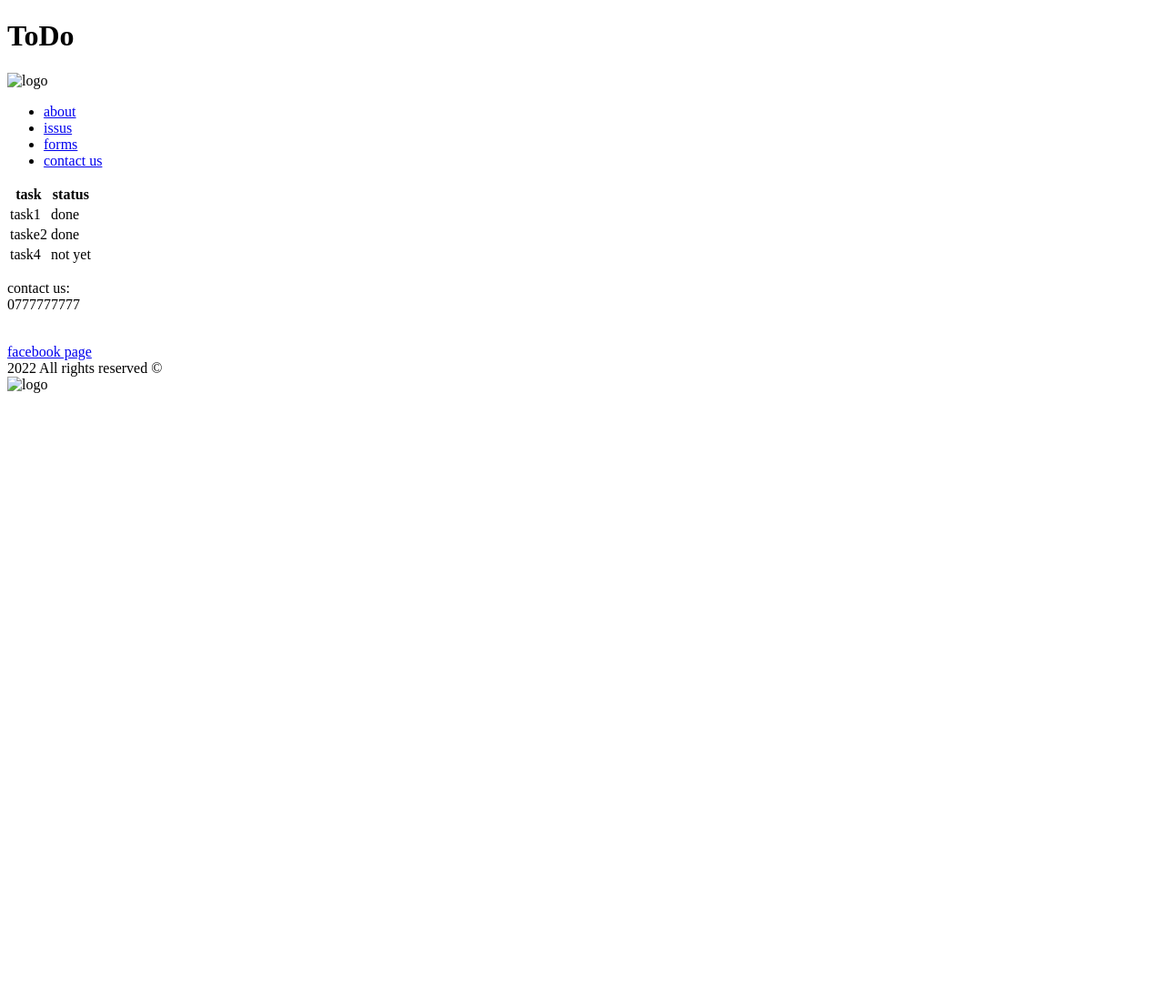
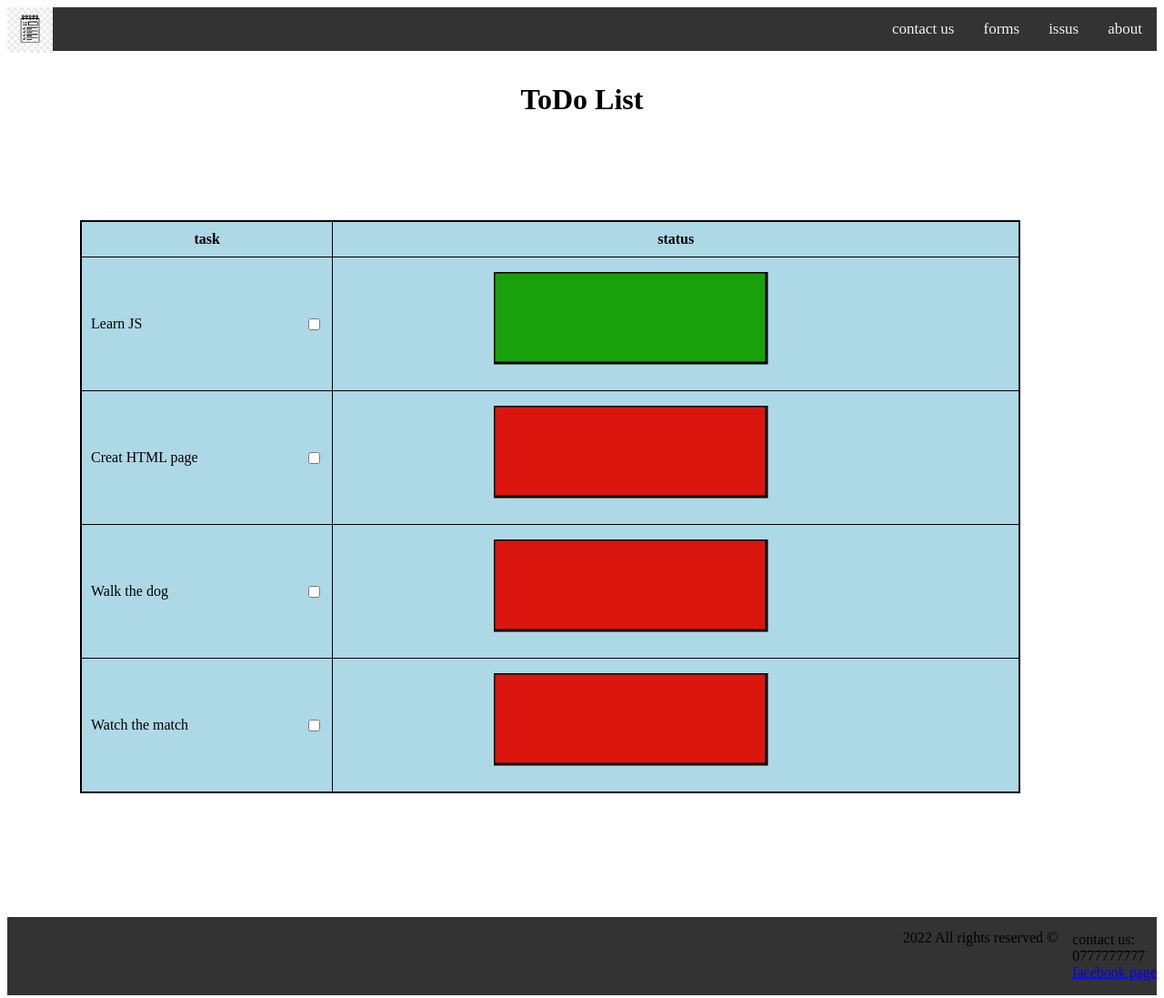
Before and after one commit to HadeelDaragmeh158/todo-project, a plain HTML site: page index.html in a window 1280 px wide. Shown: the whole page at 91% size. Before the commit the page ends 800 px from the top, so only its background shows below. Drawn offline with Linux system fonts and the light colour scheme.

Commit message:
task4add

```diff
--- a/index.html
+++ b/index.html
@@ -6,60 +6,94 @@
     <meta http-equiv="X-UA-Compatible" content="IE=edge">
     <meta name="viewport" content="width=device-width, initial-scale=1.0">
     <title>ToDo</title>
+    <link rel="stylesheet" href="style/index.css">
+
 </head>
 
 <body>
     <header>
-        <h1>ToDo</h1>
-          <img src="" alt="logo">
-        <nav>
-            <ul>
-                <li><a href="about.html">about</a></li>
-                <li><a href="http://">issus</a></li>
-                <li><a href="http://">forms</a></li>
-                <li><a href="http://">contact us</a></li>
-            </ul>
+
+        <img src="assets\icon.webp" class="hlogo" alt="logo">
+        <nav class="topnav">
+            <a href="about.html">about</a>
+            <a href="http://">issus</a>
+            <a href="http://">forms</a>
+            <a href="http://">contact us</a>
+
         </nav>
-
+        <h1 class="htodo">ToDo List</h1>
     </header>
-    <main>
+    <main class ="mm">
 
 
-        <table>
+        <table class="tmain">
             <tr>
                 <th>task</th>
                 <th>status</th>
             </tr>
             <tr>
-                <td>task1</td>
-                <td>done</td>
+                <td> <label class="ltd" for="vehicle1">Learn JS</label>
+                    <form action="/action_page.php">
+                        <input class="itd" type="checkbox" id="vehicle1" name="vehicle1" value="Bike">
+                </td>
+                <td class="done"><svg width="400" height="110">
+                    <rect width="300" height="100" style="fill:rgb(24, 161, 11);stroke-width:3;stroke:rgb(0,0,0)" />
+
+                  </svg>
+                   </td>
             </tr>
             <tr>
-                <td>taske2</td>
-                <td>done</td>
+                <td><label class="ltd" for="vehicle1">Creat HTML page</label>
+                    <form action="/action_page.php">
+                        <input class="itd" type="checkbox" id="vehicle1" name="vehicle1" value="Bike">
+                </td>
+               <td class="done"><svg width="400" height="110">
+                    <rect width="300" height="100" style="fill:rgb(219, 22, 15);stroke-width:3;stroke:rgb(0,0,0)" />
+
+                  </svg></td>
             </tr>
             <tr>
-                <td>task4</td>
-                <td>not yet</td>
+                <td><label class="ltd" for="vehicle1">Walk the dog </label>
+                    <form action="/action_page.php">
+                        <input class="itd" type="checkbox" id="vehicle1" name="vehicle1" value="Bike">
+                </td>
+                 <td class="done"><svg width="400" height="110">
+                    <rect width="300" height="100" style="fill:rgb(219, 22, 15);stroke-width:3;stroke:rgb(0,0,0)" />
+
+                  </svg></td>
+            </tr>
+            <tr>
+                <td><label class="ltd" for="vehicle1">Watch the match</label>
+                    <form action="/action_page.php">
+                        <input class="itd" type="checkbox" id="vehicle1" name="vehicle1" value="Bike">
+                </td>
+            <td class="done"><svg width="400" height="110">
+                    <rect width="300" height="100" style="fill:rgb(219, 22, 15);stroke-width:3;stroke:rgb(0,0,0)" />
+
+                  </svg></td>
             </tr>
         </table>
     </main>
-    <footer>
-        <div>
+    <br>
+    <br>
+    <footer class="footer">
+        <div id="p">
             <p>contact us:
                 <br>
                 0777777777
-            </p><br>
-            <a href="http://facebook.com">facebook page</a>
+                <br>
+                <a href="http://facebook.com">facebook page</a>
+            </p>
         </div>
-        <div>
+        <div id="cop">
             2022 All rights reserved &copy;
         </div>
-        <div>
-            <img src="" alt="logo">
-        </div>
+
 
     </footer>
+    <script src="js\app.js">
+
+    </script>
 </body>
 
 </html>
--- a/todo html/style/about.css
+++ b/style/about.css
@@ -61,3 +61,12 @@
     border-style: outset;
     padding: 14px 16px;
   }
+  .mm{
+
+    border: 1px solid black;
+    margin-top: 100px;
+    margin-bottom: 100px;
+    margin-right: 150px;
+    margin-left: 80px;
+    background-color: lightblue;
+  }
--- /dev/null
+++ b/style/index.css
@@ -0,0 +1,87 @@
+
+
+.topnav {
+    overflow: hidden;
+    background-color: #333;
+  }
+  .hlogo{
+    float: left;
+    background-color: #333;
+    overflow: hidden;
+    width: 50px;
+  }
+
+  .topnav a {
+    float: right;
+    color: #f2f2f2;
+    text-align: center;
+    padding: 14px 16px;
+    text-decoration: none;
+    font-size: 17px;
+  }
+
+  .topnav a:hover {
+    background-color: #ddd;
+    color: black;
+  }
+  .htodo{
+    text-align: center;
+    padding: 14px 16px;
+  }
+
+  .tmain, td, th {
+    border: 1px solid black;
+    text-align: center;
+    padding: 10px 10px;
+
+  }
+
+  .tmain{
+     width: 100%;
+    border-collapse: collapse;
+    text-align: center;
+  }
+  .ltd{
+    float: left;
+  }
+
+  .itd{
+    float: right;
+  }
+  .done{
+    padding:16px;
+    color: rgb(93, 228, 104);
+  }
+  .ny{
+    padding:16px;
+    color: rgb(212, 19, 19);
+  }
+  .footer{
+    overflow: hidden;
+    background-color: #333;
+  }
+
+
+  .cpyt{
+    text-align: center;
+    float: left;
+  }
+
+  #p{
+    float: right;
+  }
+  #cop{
+    text-align: center;
+    float: inline-end;
+    padding: 14px 16px;
+
+  }
+  .mm{
+
+      border: 1px solid black;
+      margin-top: 100px;
+      margin-bottom: 100px;
+      margin-right: 150px;
+      margin-left: 80px;
+      background-color: lightblue;
+    }
```
Also changed, not shown: about.html (+26 -24 lines), todo html/about.html (deleted, +0 -71 lines), todo html/index.html (deleted, +0 -86 lines), js/app.js (renamed from todo html/js/app.js), todo html/style/index.css (indentation only).
